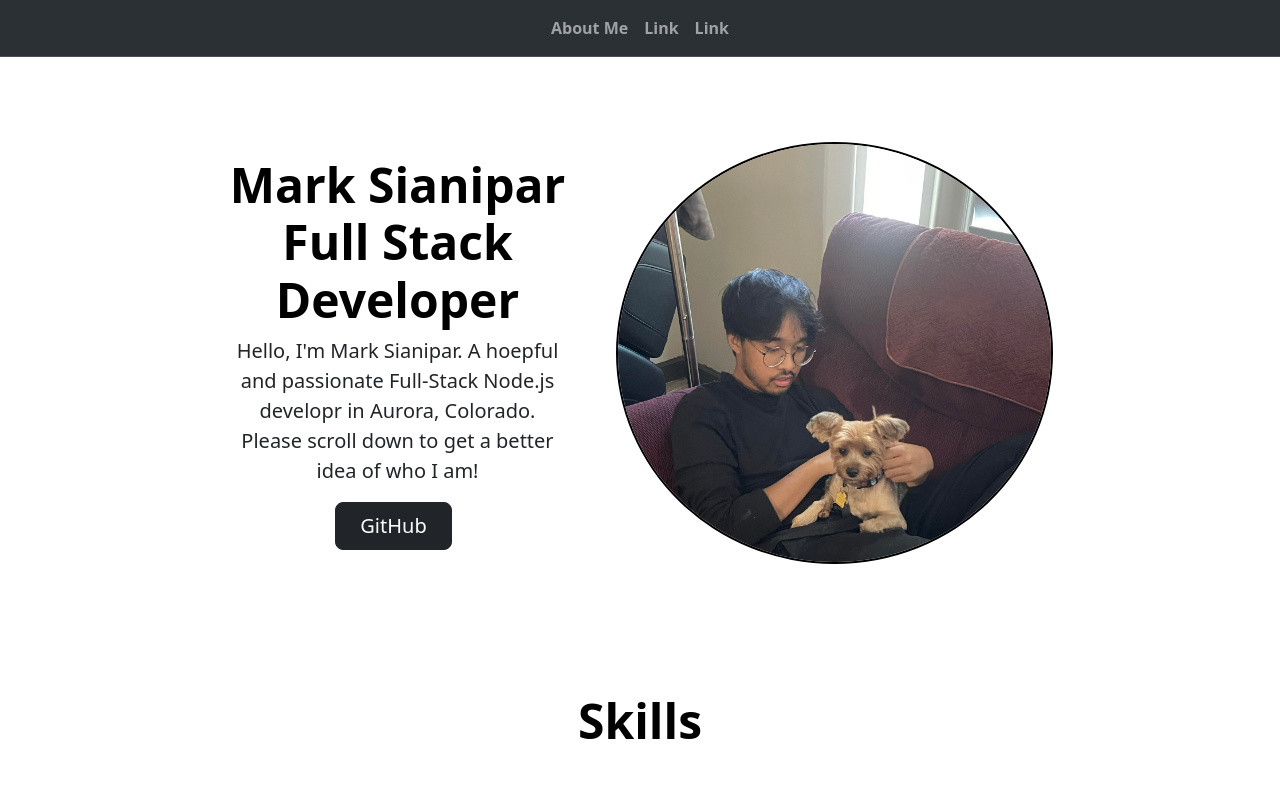
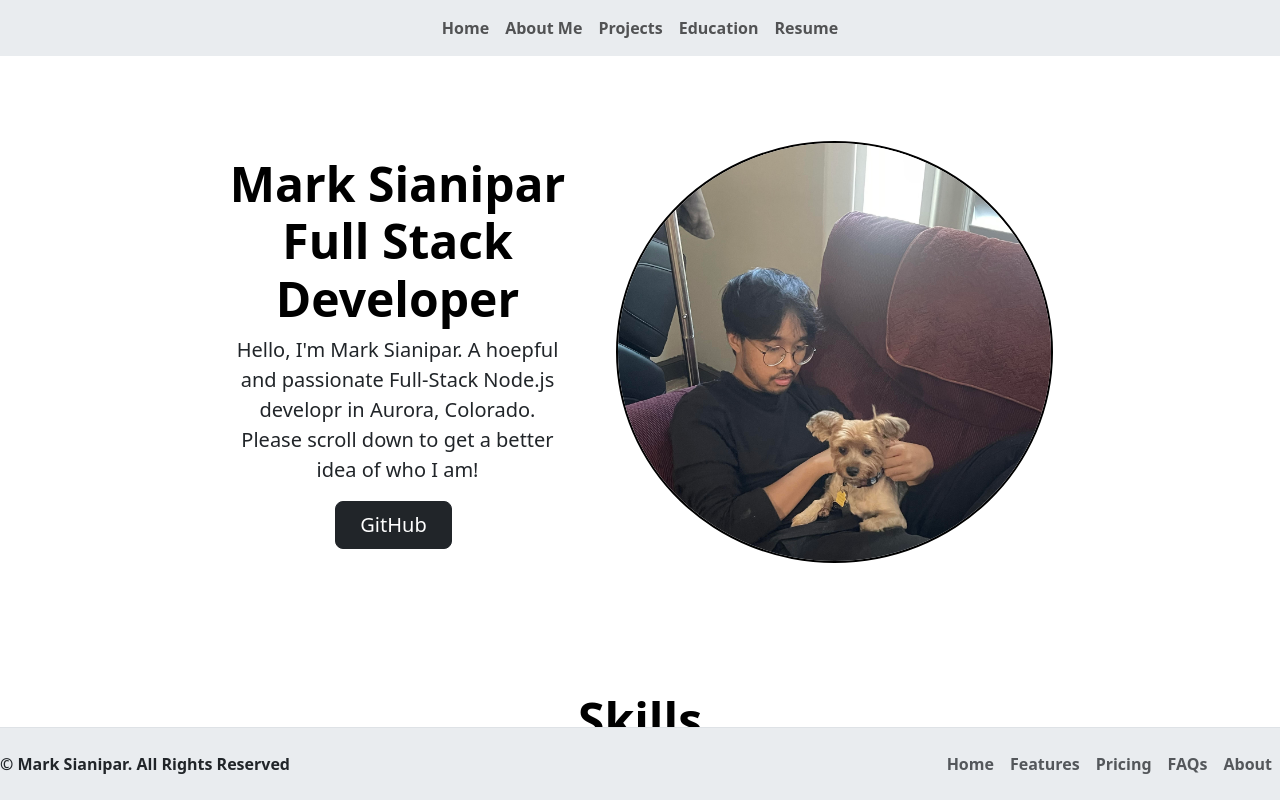
Before and after one commit to MarkSian/Web-Developer-Portfolio-Page, a React (Vite) app in the folder reactsj-simple-portfolio/: page / in a window 1280 px wide. Shown: the top 800 px of the page. Built offline with nearby package versions, Linux system fonts and the light colour scheme.

Commit message:
working links and more work on components

```diff
--- a/reactsj-simple-portfolio/src/components/AboutSection.jsx
+++ b/reactsj-simple-portfolio/src/components/AboutSection.jsx
@@ -1,7 +1,7 @@
 function AboutSection () {
   return (
     <>
-    <div class="px-4 pt-5 my-5 text-center border-bottom">
+    <div id="aboutme"class="px-4 pt-5 my-5 text-center border-bottom">
         <h1 class=" text-center display-5 fw-bold text-body-emphasis lh-1 mb-3">About Me</h1>
         <div class="col-lg-6 mx-auto">
         <p class="lead mb-4">Biochemist with extensive experience in the clinical. pharmaceutical/manufacturing, and start-up setting. A seasoned Lab Professional Experienced in Microbiology, Hematology, and Molecular Biology with proven success over 3+ years within the industry. Skilled in GLP and GMP, Corrective and Preventive Action, Quality Control.</p>
--- a/reactsj-simple-portfolio/src/components/EducationSection.jsx
+++ b/reactsj-simple-portfolio/src/components/EducationSection.jsx
@@ -1,7 +1,7 @@
 function EducationSection() {
   return (
         <>
-        <div class = "fulscreen-height">
+        <div id="education" class = "fulscreen-height">
         <h1 class="text-center display-5 fw-bold text-body-emphasis lh-1 mb-3">Education</h1>
         <div class="d-flex flex-column flex-md-row p-4 gap-4 py-md-5 align-items-center justify-content-center">
             <div class="list-group list-group-checkable d-grid gap-2 border-0">
--- a/reactsj-simple-portfolio/src/components/FooterSection.jsx
+++ b/reactsj-simple-portfolio/src/components/FooterSection.jsx
@@ -1,19 +1,19 @@
 function FooterSection () {
   return (
         <>
-        <footer class="d-flex flex-wrap justify-content-between align-items-center py-3 my-4 border-top">
-            <p class="col-md-4 mb-0 text-body-secondary">© Mark Sianipar. All Rights Reserved</p>
+        <footer class="d-flex sticky-bottom flex-wrap bg-body-secondary justify-content-between align-items-center py-3 my-4 border-top">
+            <p class="col-md-4 mb-0 text-body-primary fw-bold">© Mark Sianipar. All Rights Reserved</p>
 
             <a href="/" class="col-md-4 d-flex align-items-center justify-content-center mb-3 mb-md-0 me-md-auto link-body-emphasis text-decoration-none">
             <svg class="bi me-2" width="40" height="32"><use xlink:href="#bootstrap"></use></svg>
             </a>
 
             <ul class="nav col-md-4 justify-content-end">
-            <li class="nav-item"><a href="#" class="nav-link px-2 text-body-secondary">Home</a></li>
-            <li class="nav-item"><a href="#" class="nav-link px-2 text-body-secondary">Features</a></li>
-            <li class="nav-item"><a href="#" class="nav-link px-2 text-body-secondary">Pricing</a></li>
-            <li class="nav-item"><a href="#" class="nav-link px-2 text-body-secondary">FAQs</a></li>
-            <li class="nav-item"><a href="#" class="nav-link px-2 text-body-secondary">About</a></li>
+            <li class="nav-item"><a href="#" class="nav-link px-2 text-body-secondary fw-bold">Home</a></li>
+            <li class="nav-item"><a href="#" class="nav-link px-2 text-body-secondary fw-bold">Features</a></li>
+            <li class="nav-item"><a href="#" class="nav-link px-2 text-body-secondary fw-bold">Pricing</a></li>
+            <li class="nav-item"><a href="#" class="nav-link px-2 text-body-secondary fw-bold">FAQs</a></li>
+            <li class="nav-item"><a href="#" class="nav-link px-2 text-body-secondary fw-bold">About</a></li>
             </ul>
         </footer>
         </>
--- a/reactsj-simple-portfolio/src/components/HeroSection.jsx
+++ b/reactsj-simple-portfolio/src/components/HeroSection.jsx
@@ -3,7 +3,7 @@ import profile from "../assets/img/pfp.jpg";
 function HeroSection() {
     return (
         <>
-        <div class ="container">
+        <div id="home" class ="container">
             <div class=" full-screen-height row flex-lg-row-reverse justify-content-center align-items-center text-center g-5 py-5">
                 <div class="col-10 col-sm-8 col-lg-5">
                     <img src={profile} class=" border-outline rounded-circle d-block mx-lg-auto img-fluid" alt="Bootstrap Themes" width="450" height="500" loading="lazy"/>
--- a/reactsj-simple-portfolio/src/components/NavBarSection.jsx
+++ b/reactsj-simple-portfolio/src/components/NavBarSection.jsx
@@ -1,7 +1,9 @@
+import resume from "../assets/img/Resume 2024.pdf";
+
 function NavBarSection() {
     return(
         <>
-        <nav class="navbar text-center navbar-expand-lg bg-body-tertiary sticky-top bg-dark border-bottom border-body" data-bs-theme="dark">
+        <nav  class="navbar text-center navbar-expand-lg bg-body-secondary sticky-top">
             <div class="container-fluid">
                 <button class="navbar-toggler" type="button" data-bs-toggle="collapse" data-bs-target="#navbarSupportedContent" aria-controls="navbarSupportedContent" aria-expanded="false" aria-label="Toggle navigation">
                 <span class="navbar-toggler-icon"></span>
@@ -10,13 +12,20 @@ function NavBarSection() {
                 <div class=" collapse justify-content-center fw-bold navbar-collapse " id="navbarSupportedContent">
                 <ul class="navbar-nav mb-2 mb-lg-0">
                     <li class="nav-item">
-                    <a class="nav-link" aria-current="page" href="#">About Me</a>
+                    <a class="nav-link" aria-current="page" href="#home">Home</a>
                     </li>
                     <li class="nav-item">
-                    <a class="nav-link" href="#">Link</a>
+                    <a class="nav-link" href="#aboutme">About Me</a>
+                    </li>
+
+                    <li class="nav-item">
+                    <a class="nav-link" href="#projects">Projects</a>
                     </li>
                     <li class="nav-item">
-                    <a class="nav-link" href="#">Link</a>
+                    <a class="nav-link" href="#education">Education</a>
+                    </li>
+                    <li class="nav-item">
+                    <a class="nav-link" href={resume} download ="Resume2024.pdf">Resume</a>
                     </li>
 
                 </ul>
```
Also changed, not shown: 1 other file (tests, documents, lock files or other folders).
